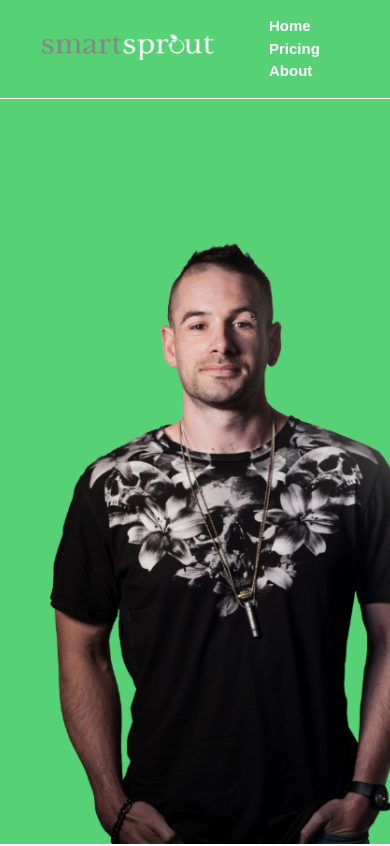
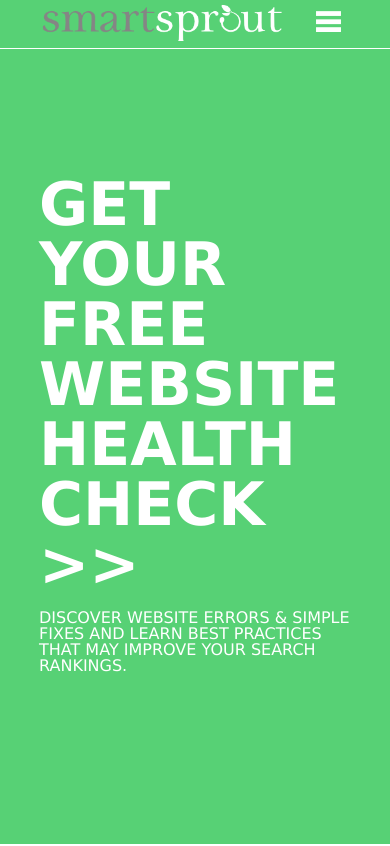
Before and after one commit to wanderingduck/smarttest, a plain HTML site: page index.html in a window 390 px wide. Shown: the top 846 px of the page. Drawn offline with Linux system fonts and the light colour scheme.

Commit message:
More responsive

```diff
--- a/css/styles.css
+++ b/css/styles.css
@@ -68,6 +68,10 @@ nav ul li a{
     font-weight: 600;
 }
 
+nav img{
+    display: none;
+}
+
 #headlogo{
     flex:1;
 }
@@ -112,20 +116,31 @@ nav ul li a{
 
 .sc-right{
     text-transform: uppercase;
-    font-size: 40px;
+    line-height: 1;
     flex: 1;
+}
+
+.sc-right h3{
+font-size: 60px;
+padding-bottom: 0px;
+margin: 0px;
 }
 
 .sc-right p{
     font-size: 16px;
 }
 
-#arrows{
+.sc-right a{
+    color: #fff;
+    text-decoration: none;
+}
+
+/*#arrows{
     padding-left: 20px;
     font-size: 60px;
     font-weight: 600;
     line-height: normal;
-}
+} */
 
 
 /* Boxes */
@@ -280,7 +295,9 @@ footer p{
 }
 
 /* Media Queries */
-@media only screen and (min-width: 1170px) { .side-button{
+@media only screen and (min-width: 1170px) {
+
+.side-button{
     width: 81px;
     height: 218px;
     background-image:url(https://smartsprout.co.uk/free-consultation-button-contrast.png);
@@ -294,3 +311,39 @@ footer p{
 #free-consultation{ background-position: -30px 0; }
 #free-consultation:hover{ background-position: 0 0; }
 }
+
+@media only screen and (max-width: 1079px) {
+
+    .showcase .container{
+    margin: auto;
+    align-items: top;
+}
+    .sc-left{
+        display: none;
+    }
+
+    .sc-right h3{
+        font-size: 90px;
+        line-height: 1;
+
+    }
+}
+
+@media only screen and (max-width: 599px) {
+
+    .sc-right h3{
+        font-size: 60px;
+    }
+
+    nav ul li{
+        display: none;
+    }
+
+    nav img{
+        display: block;
+        width: 25px;
+        margin: 10px
+    }
+
+
+}
--- a/index.html
+++ b/index.html
@@ -1,5 +1,6 @@
 <!DOCTYPE html>
 <html lang="en-GB">
+
 <head>
     <meta charset="utf-8">
     <meta name="viewport" content="width=device-width, initial-scale=1.0">
@@ -7,7 +8,9 @@
     <link rel="stylesheet" type="text/css" href="./css/styles.css">
     <link rel="stylesheet" href="https://cdnjs.cloudflare.com/ajax/libs/font-awesome/4.7.0/css/font-awesome.min.css">
     <!-- Free Consultation Button -->
-<a href="https://wanderingduck.github.io/smarttest"> <div class="side-button" id="free-consultation"></div> </a>
+    <a href="https://wanderingduck.github.io/smarttest">
+        <div class="side-button" id="free-consultation"></div>
+    </a>
     <!-- End Free Consultation Button -->
 </head>
 
@@ -17,6 +20,7 @@
         <div class="container">
             <div id="headlogo"><img src="img/Logo.png"></div>
             <nav>
+                <a href="#"><img src="img/mobile-menu.svg"></a>
                 <ul>
                     <li><a href="./index.html">Home</a></li>
                     <li><a href="./pricing.html">Pricing</a></li>
@@ -33,25 +37,27 @@
             <img src="img/MIKECutout.png">
         </div>
         <div class="sc-right">
-                 <h3><span class="ta">Get</span> <span class="ta">Your</span> <span class="ta">Free</span> <span class="ta">Website</span> <span class="ta">Health</span> <span class="ta">Check</span><span class="ta" id="arrows">>></span></h3>
+            <a href="#"><h3>
+                <span class="ta">Get</span>
+                <span class="ta">Your</span>
+                <span class="ta">Free</span>
+                <span class="ta">Website</span>
+                <span class="ta">Health</span>
+                <span class="ta">Check</span>
+                <span class="ta">>></span>
+            </h3></a>
             <p>Discover website errors & simple fixes and learn best practices that may improve your search rankings.</p>
         </div>
     </div>
-
 </section>
 <section>
     <div class="testimonials">
-
-
-
         <div class="testimonial">
             <img src="img/EspeciallyMadeTestimonial2.png">
         </div>
-
         <div class="testimonial">
             <img src="img/SilverBambooTestimonial2.png">
         </div>
-
     </div>
 </section>
 <footer>
```
Also changed, not shown: img/mobile-menu.png (added), img/mobile-menu.svg (added). Lines whose indentation alone changed are shown as unchanged.
